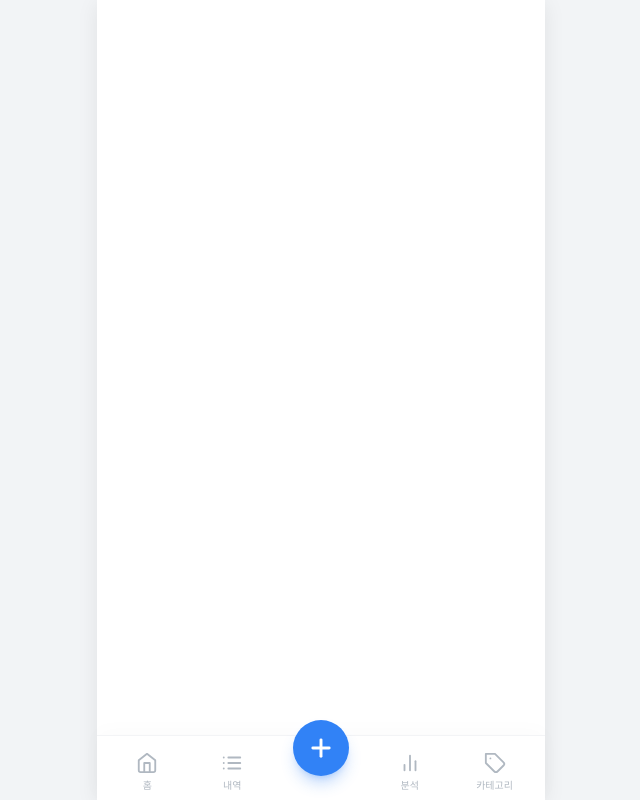
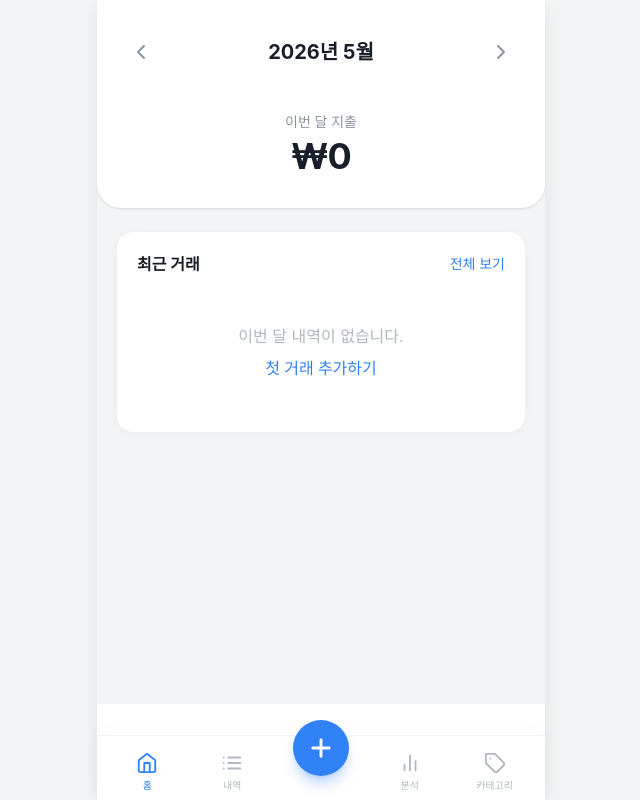
Before and after one commit to SJY08/budget_book, an Angular app: page /home in a window 1280 px wide. Before the commit this address led to /. Shown: the whole page, without its empty margins (319-959 px from the left). Built offline with nearby package versions, Linux system fonts and the light colour scheme; a web font is replaced by a local one.

Commit message:
feat :: dashboard

```diff
--- a/src/app/app.routes.ts
+++ b/src/app/app.routes.ts
@@ -1,5 +1,5 @@
 import { Routes } from '@angular/router';
-// import { DashboardComponent } from './pages/dashboard/dashboard';
+import { DashboardComponent } from './pages/dashboard/dashboard';
 // import { AddTransactionComponent } from './pages/add-transaction/add-transaction';
 // import { TransactionsComponent } from './pages/transactions/transactions';
 // import { AnalyticsComponent } from './pages/analytics/analytics';
@@ -8,7 +8,7 @@ import { Routes } from '@angular/router';
 
 export const routes: Routes = [
   { path: '', redirectTo: 'home', pathMatch: 'full' },
-  //   { path: 'home', component: DashboardComponent },
+  { path: 'home', component: DashboardComponent },
   //   { path: 'add', component: AddTransactionComponent },
   //   { path: 'transactions', component: TransactionsComponent },
   //   { path: 'analytics', component: AnalyticsComponent },
--- a/src/app/pages/dashboard/dashboard.html
+++ b/src/app/pages/dashboard/dashboard.html
@@ -1 +1,149 @@
-<p>dashboard works!</p>
+<div class="flex flex-col min-h-full bg-background">
+  <!-- 헤더 -->
+  <div class="bg-surface px-6 pt-8 pb-4 rounded-b-3xl shadow-sm z-10">
+    <div class="flex items-center justify-between mb-6">
+      <!-- ← 이전달 -->
+      <button (click)="prevMonth()" class="p-2 rounded-full hover:bg-gray-100 text-text-secondary">
+        <svg
+          width="24"
+          height="24"
+          viewBox="0 0 24 24"
+          fill="none"
+          stroke="currentColor"
+          stroke-width="2"
+          stroke-linecap="round"
+          stroke-linejoin="round"
+        >
+          <path d="m15 18-6-6 6-6" />
+        </svg>
+      </button>
+
+      <h1 class="text-xl font-bold text-text-primary">{{ monthLabel() }}</h1>
+
+      <!-- → 다음달 -->
+      <button (click)="nextMonth()" class="p-2 rounded-full hover:bg-gray-100 text-text-secondary">
+        <svg
+          width="24"
+          height="24"
+          viewBox="0 0 24 24"
+          fill="none"
+          stroke="currentColor"
+          stroke-width="2"
+          stroke-linecap="round"
+          stroke-linejoin="round"
+        >
+          <path d="m9 18 6-6-6-6" />
+        </svg>
+      </button>
+    </div>
+
+    <div class="text-center py-4">
+      <p class="text-text-secondary text-sm mb-1 font-medium">이번 달 지출</p>
+      <h2 class="text-4xl font-bold text-text-primary tracking-tight">
+        {{ totalExpense() | krw }}
+      </h2>
+      @if (totalIncome() > 0) {
+        <p
+          class="text-success text-sm mt-2 font-medium bg-success/10 inline-block px-3 py-1 rounded-full"
+        >
+          수입 {{ totalIncome() | krw }}
+        </p>
+      }
+    </div>
+  </div>
+
+  <div class="px-5 py-6 space-y-6">
+    <!-- 가장 많이 쓴 카테고리 -->
+    @if (topCategory()) {
+      <div class="bg-surface rounded-2xl p-5 shadow-soft flex items-center justify-between">
+        <div>
+          <p class="text-text-secondary text-sm mb-2">가장 많이 쓴 카테고리</p>
+          <div class="flex items-center gap-2">
+            <app-category-icon
+              [iconName]="topCategory().category!.iconName"
+              [color]="topCategory().category!.color"
+              [size]="18"
+            />
+            <span class="font-bold text-lg">{{ topCategory().category!.name }}</span>
+          </div>
+        </div>
+        <div class="text-right">
+          <p class="font-bold text-lg text-danger">{{ topCategory().amount | krw }}</p>
+          <p class="text-text-tertiary text-sm">{{ topCategory().percentage.toFixed(0) }}%</p>
+        </div>
+      </div>
+    }
+
+    <!-- 카테고리별 지출 -->
+    @if (categoryTotals().length > 0) {
+      <div class="bg-surface rounded-2xl p-5 shadow-soft">
+        <div class="flex justify-between items-center mb-4">
+          <h3 class="font-bold text-text-primary">카테고리별 지출</h3>
+          <a routerLink="/analytics" class="text-sm text-primary font-medium">분석 보기</a>
+        </div>
+        <div class="space-y-4">
+          @for (item of categoryTotals().slice(0, 4); track item.category!.id) {
+            <a [routerLink]="['/category', item.category!.id]" class="block group">
+              <div class="flex items-center justify-between mb-2">
+                <div class="flex items-center gap-3">
+                  <app-category-icon
+                    [iconName]="item.category!.iconName"
+                    [color]="item.category!.color"
+                    [size]="18"
+                  />
+                  <span
+                    class="font-medium text-text-primary group-hover:text-primary transition-colors"
+                  >
+                    {{ item.category!.name }}
+                  </span>
+                </div>
+                <p class="font-semibold text-text-primary">{{ item.amount | krw }}</p>
+              </div>
+              <!-- 프로그레스 바 -->
+              <div class="w-full bg-gray-100 rounded-full h-2 overflow-hidden">
+                <div
+                  class="h-full rounded-full transition-all duration-700"
+                  [style.width.%]="item.percentage"
+                  [style.background-color]="item.category!.color"
+                ></div>
+              </div>
+            </a>
+          }
+        </div>
+      </div>
+    }
+
+    <!-- 최근 거래 -->
+    <div class="bg-surface rounded-2xl p-5 shadow-soft">
+      <div class="flex justify-between items-center mb-4">
+        <h3 class="font-bold text-text-primary">최근 거래</h3>
+        <a routerLink="/transactions" class="text-sm text-primary font-medium">전체 보기</a>
+      </div>
+
+      @if (groupedRecent().length === 0) {
+        <div class="text-center py-8 text-text-tertiary">
+          <p>이번 달 내역이 없습니다.</p>
+          <a routerLink="/add" class="text-primary font-medium mt-2 inline-block">
+            첫 거래 추가하기
+          </a>
+        </div>
+      } @else {
+        @for (group of groupedRecent(); track group.date) {
+          <div class="mb-4">
+            <p class="text-xs font-semibold text-text-tertiary mb-3">
+              {{ formatDate(group.date) }}
+            </p>
+            <div class="space-y-4">
+              @for (t of group.items; track t.id) {
+                @if (store.getCategoryById(t.categoryId); as cat) {
+                  <app-transaction-item [transaction]="t" [category]="cat" />
+                }
+              }
+            </div>
+          </div>
+          <hr class="border-gray-100 last:hidden" />
+        }
+      }
+    </div>
+  </div>
+</div>
--- a/src/app/pages/dashboard/dashboard.ts
+++ b/src/app/pages/dashboard/dashboard.ts
@@ -1,8 +1,84 @@
-import { Component } from '@angular/core';
+import { Component, computed, inject, signal } from '@angular/core';
+import { RouterLink } from '@angular/router';
+import { TransactionItemComponent } from '../../shared/transaction-item/transaction-item';
+import { KrwPipe } from '../../shared/pipes/krw-pipe';
+import { CategoryIconComponent } from '../../shared/category-icon/category-icon';
+import { StoreService } from '../../core/store';
+import { formatDate, getMonthStartEnd, getNextMonth, getPreviousMonth } from '../../core/utils';
+import { Transaction } from '../../core/types';
 
 @Component({
   selector: 'app-dashboard',
-  imports: [],
+  standalone: true,
+  imports: [RouterLink, TransactionItemComponent, KrwPipe, CategoryIconComponent],
   templateUrl: './dashboard.html',
 })
-export class Dashboard {}
+export class DashboardComponent {
+  store = inject(StoreService);
+
+  today = new Date();
+  currentYear = signal(this.today.getFullYear());
+  currentMonth = signal(this.today.getMonth() + 1);
+
+  monthLabel = computed(() => `${this.currentYear()}년 ${this.currentMonth()}월`);
+
+  monthTransactions = computed(() => {
+    const { start, end } = getMonthStartEnd(this.currentYear(), this.currentMonth());
+    return this.store.allTransactions().filter((t) => t.date >= start && t.date <= end);
+  });
+
+  totalExpense = computed(() =>
+    this.monthTransactions()
+      .filter((t) => t.type === 'expense')
+      .reduce((s, t) => s + t.amount, 0),
+  );
+
+  totalIncome = computed(() =>
+    this.monthTransactions()
+      .filter((t) => t.type === 'income')
+      .reduce((s, t) => s + t.amount, 0),
+  );
+
+  categoryTotals = computed(() => {
+    const expenses = this.monthTransactions().filter((t) => t.type === 'expense');
+    const totals: Record<string, number> = {};
+    expenses.forEach((t) => {
+      totals[t.categoryId] = totals[t.categoryId || 0] + t.amount;
+    });
+    return Object.entries(totals)
+      .map(([id, amount]) => ({
+        category: this.store.getCategoryById(id),
+        amount,
+        percentage: this.totalExpense() > 0 ? (amount / this.totalExpense()) * 100 : 0,
+      }))
+      .filter((item) => item.category)
+      .sort((a, b) => b.amount - a.amount);
+  });
+
+  topCategory = computed(() => this.categoryTotals()[0]);
+
+  groupedRecent = computed(() => {
+    const sorted = [...this.monthTransactions()].slice(0, 6);
+    const groups: { date: string; items: Transaction[] }[] = [];
+    sorted.forEach((t) => {
+      const last = groups[groups.length - 1];
+      if (last && last.date === t.date) last.items.push(t);
+      else groups.push({ date: t.date, items: [t] });
+    });
+    return groups;
+  });
+
+  prevMonth() {
+    const { year, month } = getPreviousMonth(this.currentYear(), this.currentMonth());
+    this.currentYear.set(year);
+    this.currentMonth.set(month);
+  }
+
+  nextMonth() {
+    const { year, month } = getNextMonth(this.currentYear(), this.currentMonth());
+    this.currentYear.set(year);
+    this.currentMonth.set(month);
+  }
+
+  formatDate = formatDate;
+}
```
